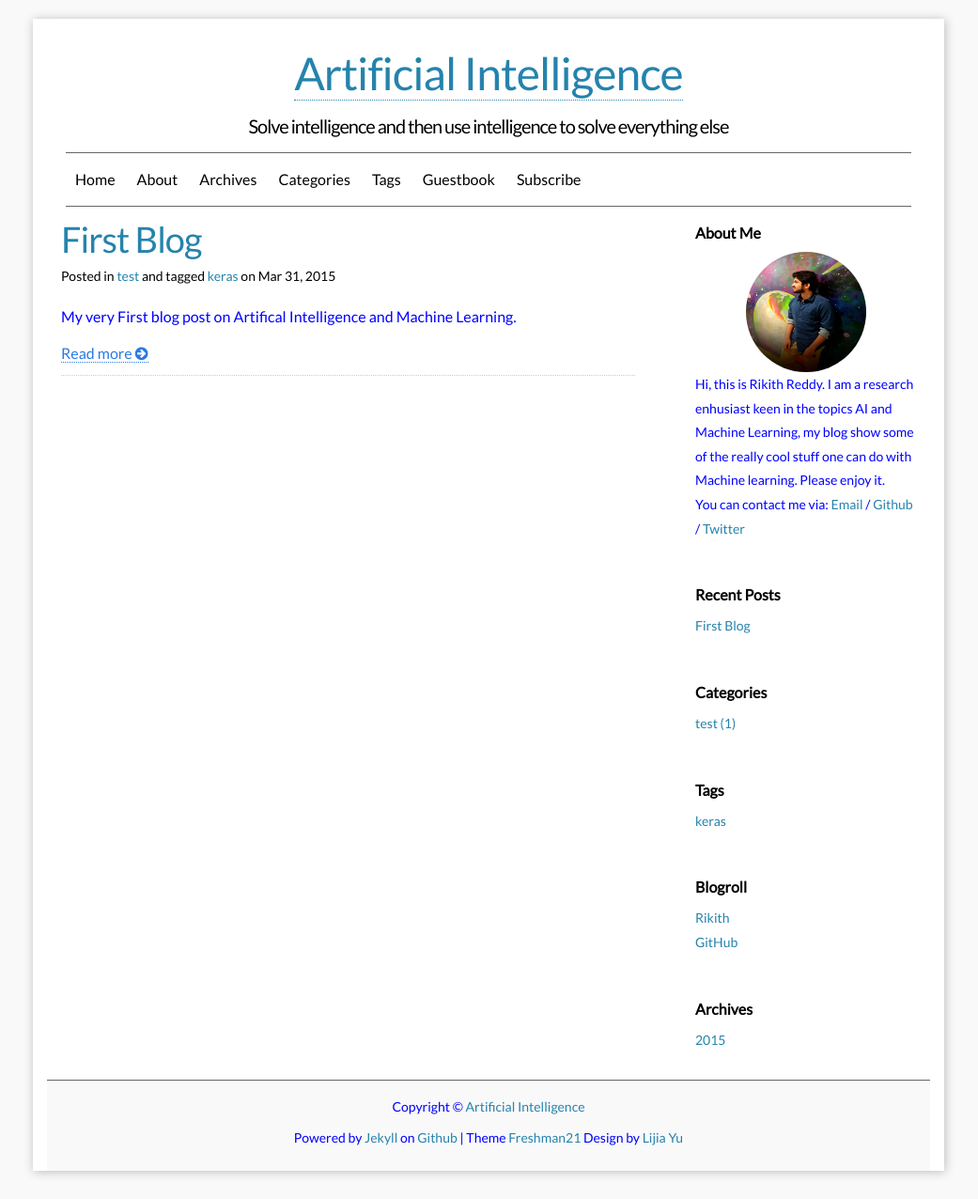
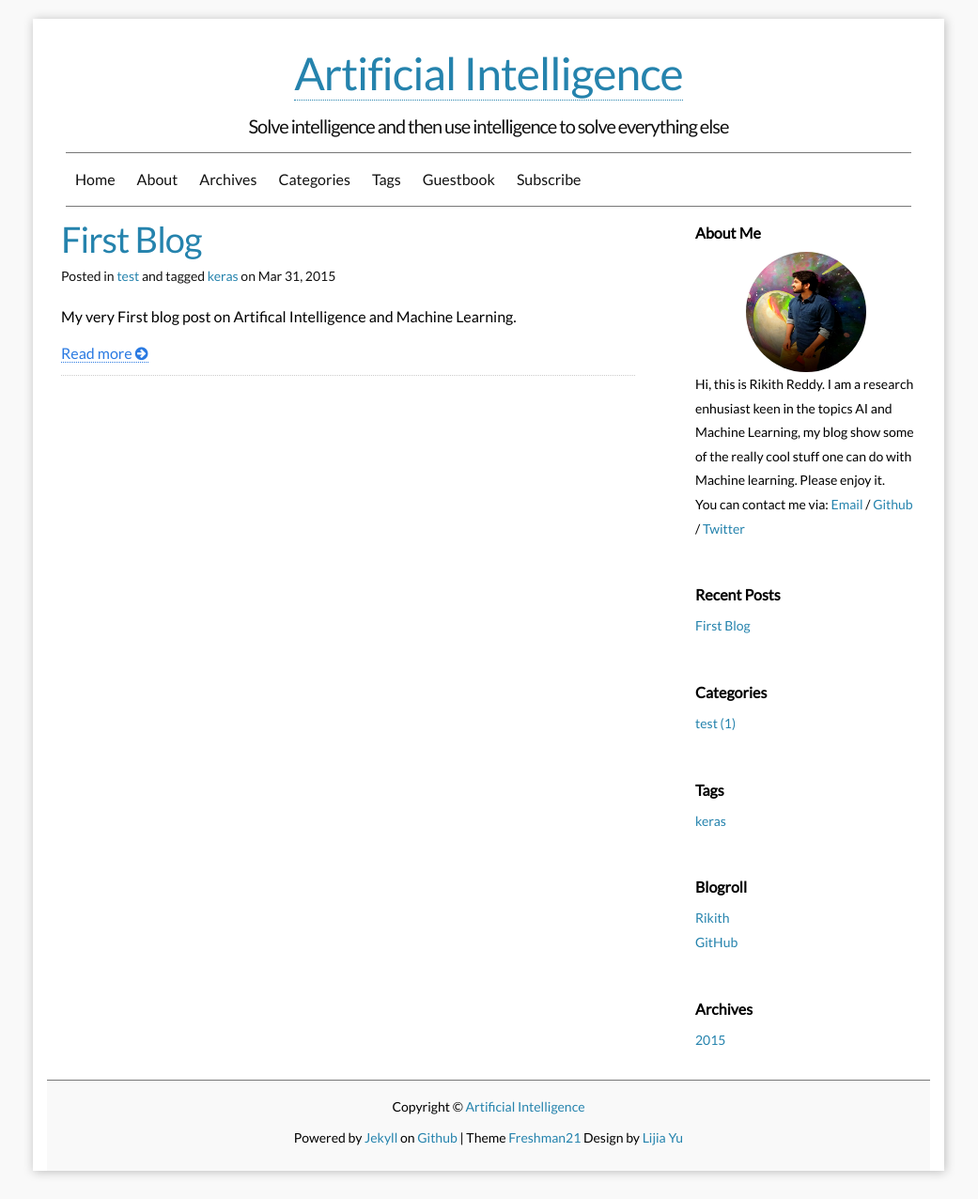
Before and after one commit to rikithreddy/rikithreddy.github.io, a Jekyll site: the page built from index.html, in a window 1280 px wide. Shown: the whole page at 94% size, without its empty margins (120-1161 px from the left). Built offline with Jekyll 4.4.1, drawn with Linux system fonts in a browser that asks for light colours; the list of posts is cut into pages by our own code.

Commit message:
Update main.scss

```diff
--- a/css/main.scss
+++ b/css/main.scss
@@ -13,13 +13,13 @@ $base-line-height: 1.6em;
 
 $spacing-unit:     15px;
 
-$text-color:       #0000FF;
+$text-color:       #000000;
 $background-color: #f9f9f9;
 $brand-color:      #2a7ae2;
 $brand-top-color:  #2583ad;
 $hover-color:      #DD1144;
 
-$grey-color:       #000000;
+$grey-color:       #111111;
 $grey-color-light: lighten($grey-color, 40%);
 $grey-color-dark:  darken($grey-color, 25%);
 
```
